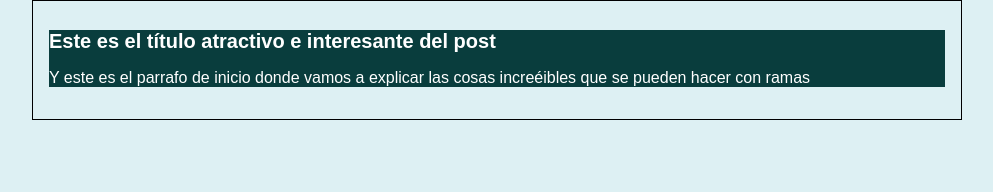
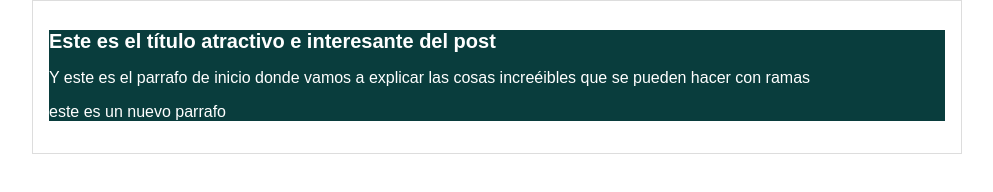
Before and after one commit to paco-coral/Git-Platzi, a plain HTML site: page index.html in a window 1280 px wide. Shown: the whole page, without its empty margins (143-1136 px from the left). Drawn offline with Linux system fonts and the light colour scheme.

Commit message:
Subfinal

```diff
--- a/css/style.css
+++ b/css/style.css
@@ -1,6 +1,5 @@
 body
 {
-    background-color: #DDF0F3;
     color: #fff;
     text-align: center;
     font-family: "Arial";
@@ -13,7 +12,7 @@ body
     width: 70%;
     padding: 1em;
     text-align: left;
-    border: 1px solid #000;
+    border: 1px solid #DDD;
     margin: 0 auto;
 }
 
--- a/index.html
+++ b/index.html
@@ -9,6 +9,7 @@
         <div id="post">
             <h1>Este es el título atractivo e interesante del post</h1>
             <p>Y este es el parrafo de inicio donde vamos a explicar las cosas increéibles que se pueden hacer con ramas</p>
+            <p>este es un nuevo parrafo</p>
         </div>
     </div>
 </body>
```
